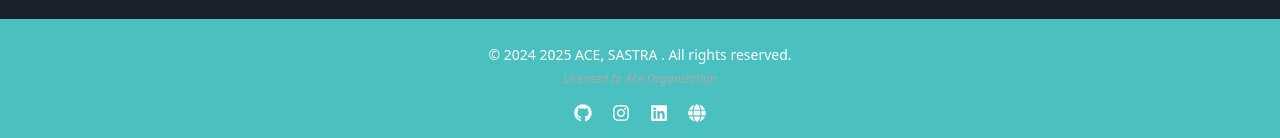
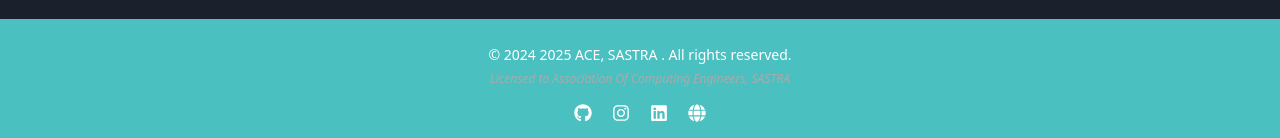
Before and after one commit to Sai-Ishaan/acexplore_1, a React (Create React App) app: page / in a window 1280 px wide. Shown: the part 814-952 px from the top of the page. Built offline with nearby package versions, Linux system fonts and the light colour scheme.

Commit message:
modified:   src/components/Footer.js

```diff
--- a/src/components/Footer.js
+++ b/src/components/Footer.js
@@ -7,7 +7,7 @@ const Footer = () => {
         <footer className="footer">
             <div className="footer-content">
                 <p>&copy; {new Date().getFullYear()} 2025 ACE, SASTRA . All rights reserved.</p>
-                <p className="footer-license">Licensed to Ace Organization</p>
+                <p className="footer-license">Licensed to Association Of Computing Engineers, SASTRA</p>
                 <div className="social-links">
                     <a href="https://github.com/Sai-Ishaan" target="_blank" rel="noopener noreferrer" className="social-icon">
                         <FaGithub />
```
